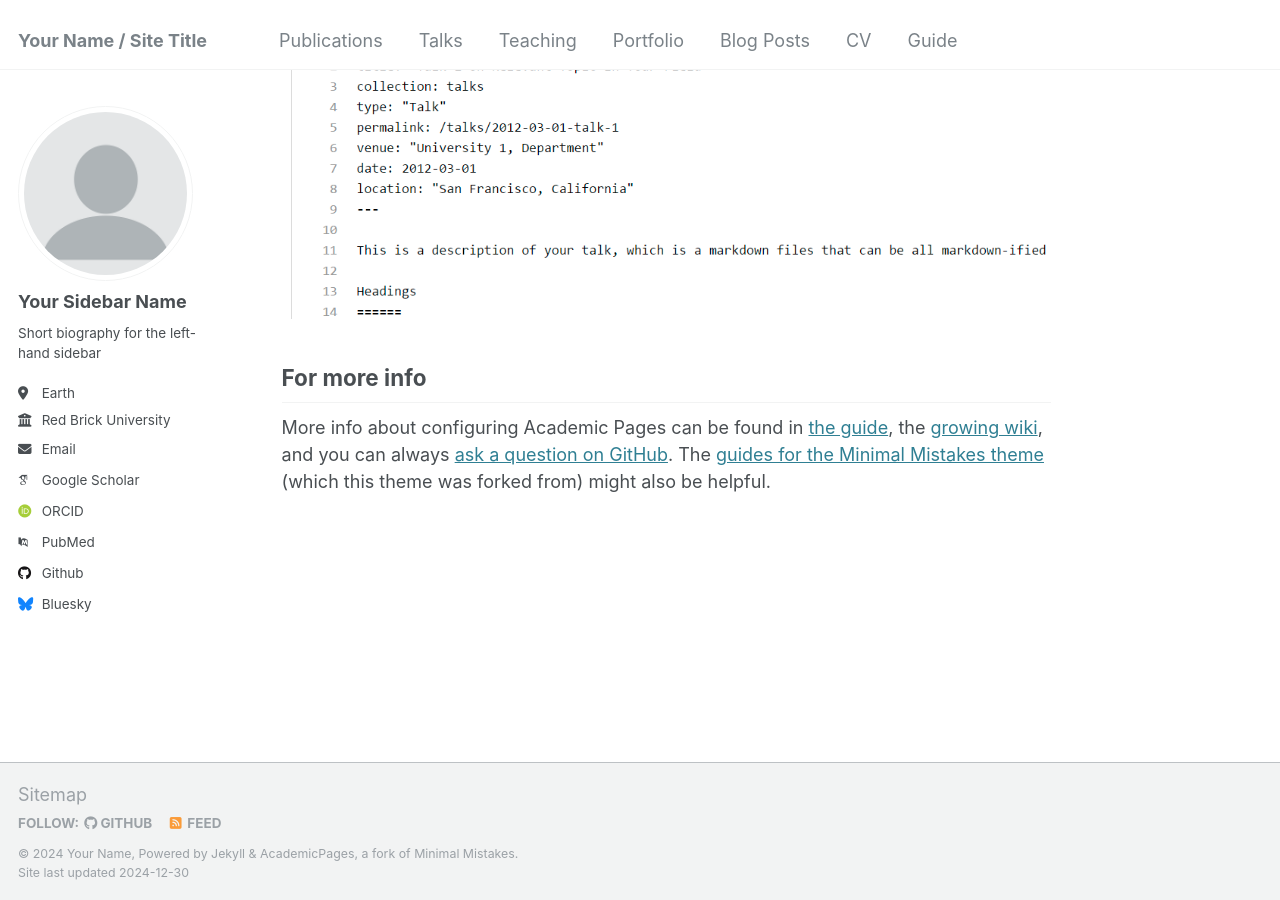
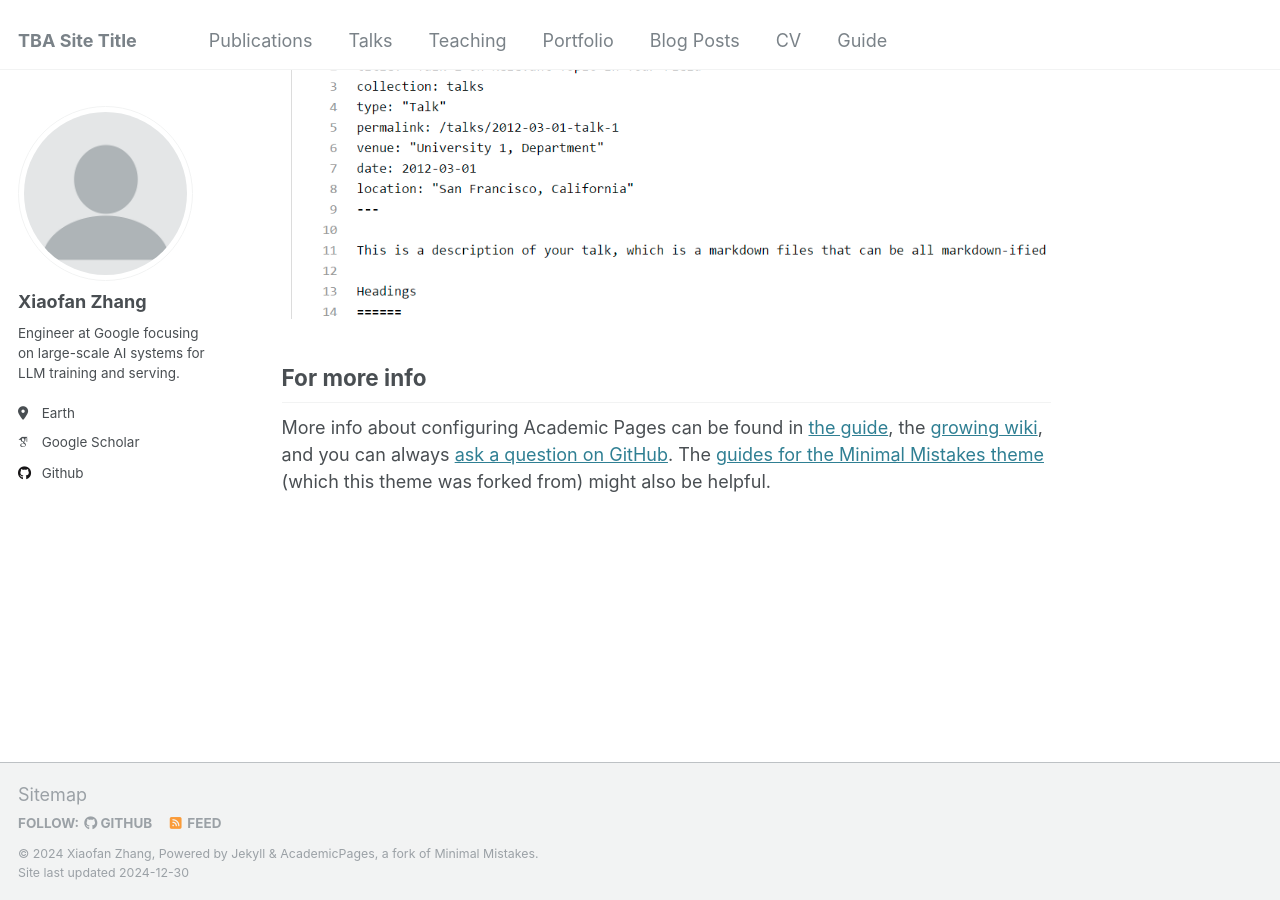
Before and after one commit to TomG008/TomG008.github.io, a Jekyll site: the page built from _pages/about.md, in a window 1280 px wide and 900 px high, scrolled down 2643 px. Built offline with Jekyll 4.4.1, drawn with Linux system fonts in a browser that asks for light colours; some web fonts are replaced.

Commit message:
Update _config.yml

```diff
--- a/_config.yml
+++ b/_config.yml
@@ -8,10 +8,10 @@
 
 # Basic Site Settings
 locale                   : "en-US"
-title                    : "Your Name / Site Title"
+title                    : "TBA Site Title"
 title_separator          : "-"
-name                     : &name "Your Name"
-description              : &description "personal description"
+name                     : &name "Xiaofan Zhang"
+description              : &description "xiaofanz [at] google [dot] com"
 url                      : https://academicpages.github.io # the base hostname & protocol for your site e.g. "https://[your GitHub username].github.io"
 baseurl                  : "" # the subpath of your site, e.g. "/blog"
 repository               : "academicpages/academicpages.github.io"
@@ -22,23 +22,23 @@ repository               : "academicpages/academicpages.github.io"
 author:
   # Biographic information
   avatar           : "profile.png"
-  name             : "Your Sidebar Name"
+  name             : "Xiaofan Zhang"
   pronouns         : # example: "she/her"
-  bio              : "Short biography for the left-hand sidebar"
+  bio              : "Engineer at Google focusing on large-scale AI systems for LLM training and serving."
   location         : "Earth"
-  employer         : "Red Brick University"
-  uri              : # URL
-  email            : "none@example.org"
+  # employer         : "Google"
+  # uri              : # URL
+  # email            : "none@example.org"
 
   # Academic websites
-  arxiv            : # URL - Update with the correct link to your profile
-  googlescholar    : "https://scholar.google.com/citations?user=PS_CX0AAAAAJ"
-  impactstory      : # URL
-  orcid            : "http://orcid.org/yourorcidurl"
-  semantic         : # URL
-  pubmed           : "https://www.ncbi.nlm.nih.gov/pubmed/?term=john+snow"
-  researchgate     : # URL
-  scopus           : # URL
+  # arxiv            : # URL - Update with the correct link to your profile
+  googlescholar    : "https://scholar.google.com/citations?user=gG24R6MAAAAJ&hl=en&oi=ao"
+  # impactstory      : # URL
+  # orcid            : "http://orcid.org/yourorcidurl"
+  # semantic         : # URL
+  # pubmed           : "https://www.ncbi.nlm.nih.gov/pubmed/?term=john+snow"
+  # researchgate     : # URL
+  # scopus           : # URL
 
   # Repositories and software development
   bitbucket        : # Username - Update with your username on the site
@@ -49,7 +49,7 @@ author:
   stackoverflow    : # User number or user number and name (i.e., use "1" or "1/jeff-atwood")
 
   # Social media
-  bluesky          : "bsky.app" # Replace this with you Bluesky username
+  # bluesky          : "bsky.app" # Replace this with you Bluesky username
   facebook         : # Username
   flickr           : # Username
   foursquare       : # Username
@@ -219,7 +219,7 @@ collections:
     output: true
     permalink: /:collection/:path/
   portfolio:
-    output: true
+    output: false
     permalink: /:collection/:path/
   talks:
     output: true
```
